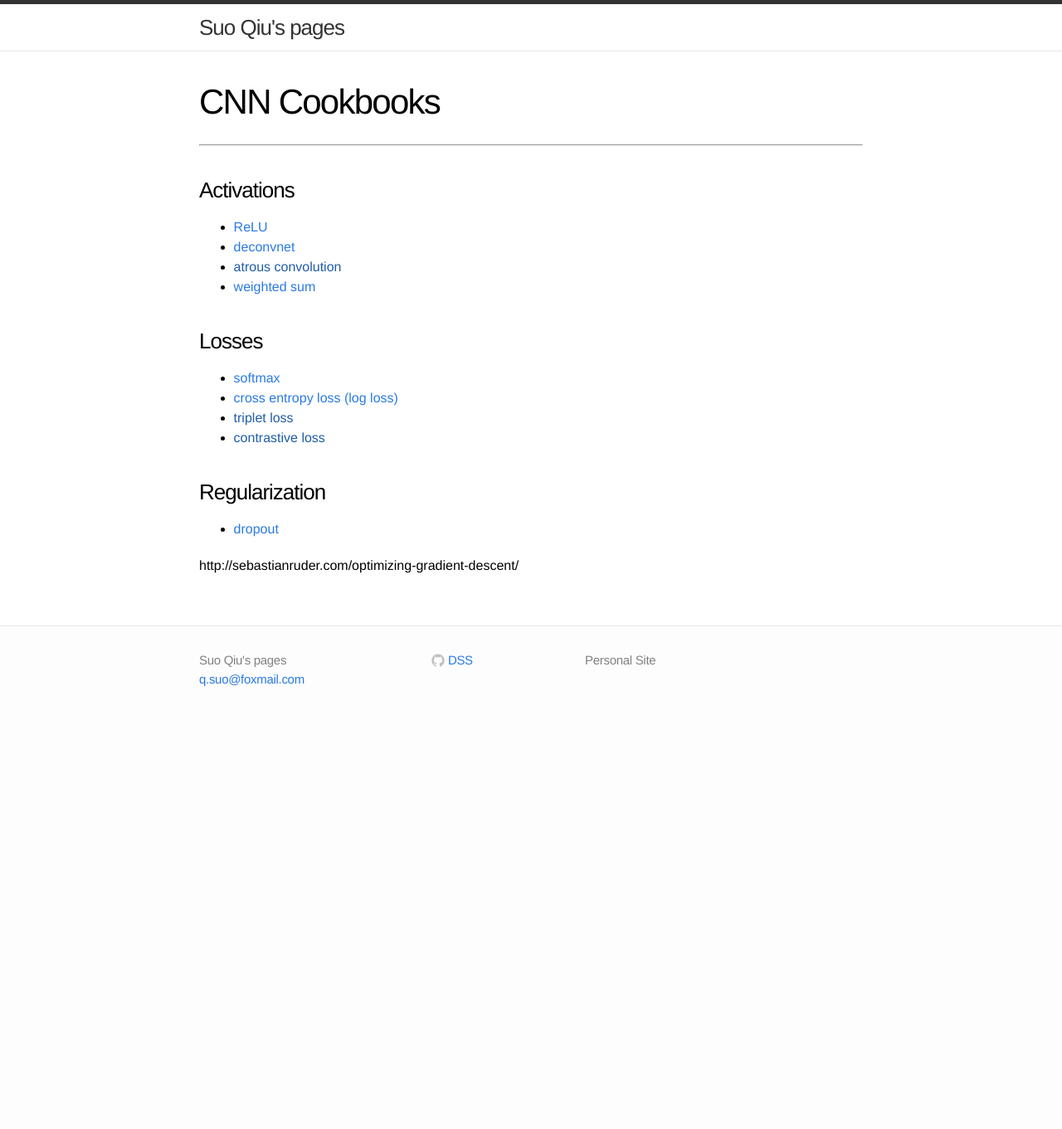
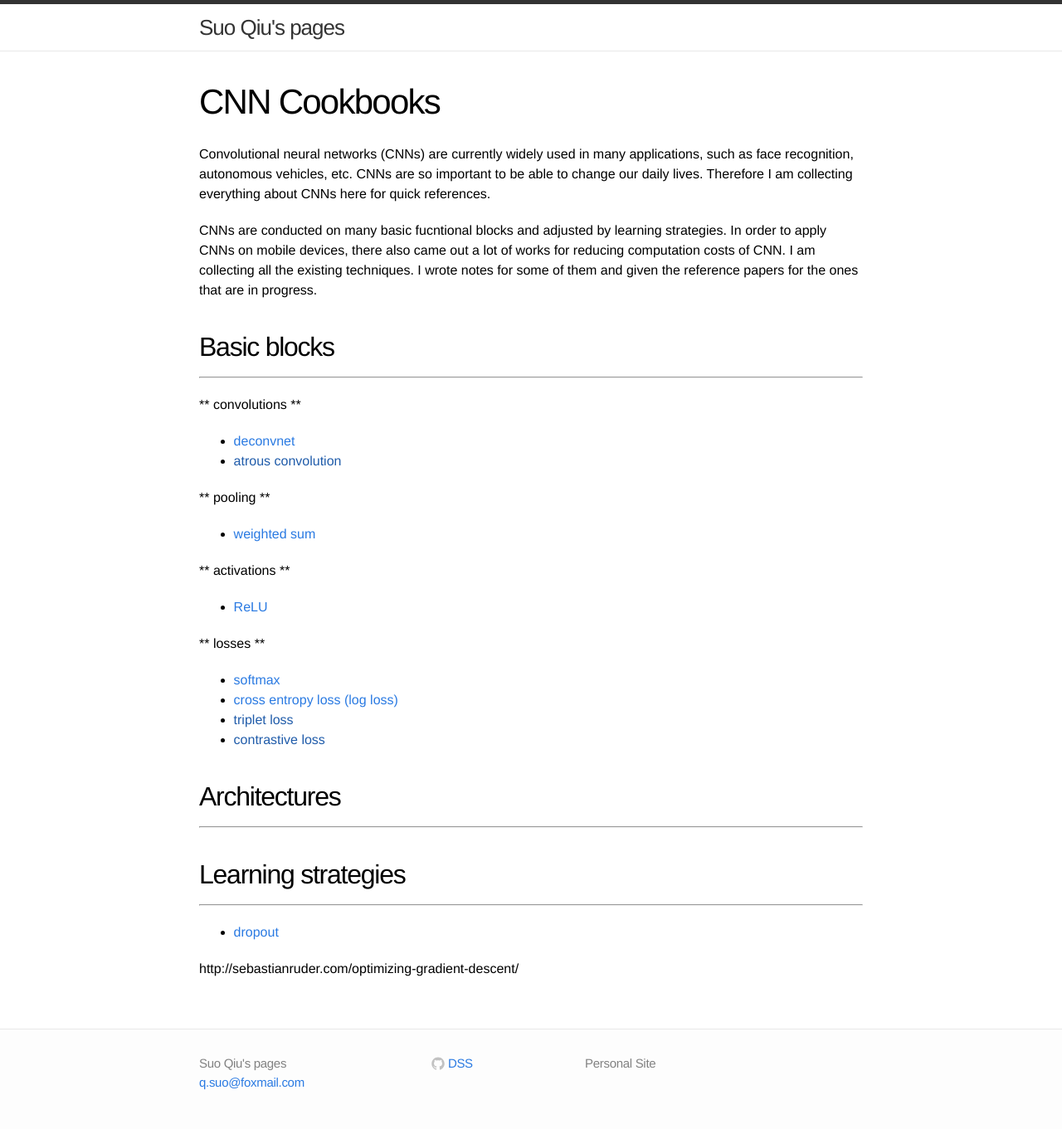
Before and after one commit to kyuusaku/kyuusaku.github.io, a Jekyll site: the page built from cnn_cookbooks/cnn_cookbooks.md, in a window 1280 px wide. Shown: the whole page at 83% size. Built offline with Jekyll 4.4.1, drawn with Linux system fonts in a browser that asks for light colours; before the commit the page ends 900 px from its top, so only the background shows below that.

Commit message:
update cnn_cookbooks

```diff
--- a/cnn_cookbooks/cnn_cookbooks.md
+++ b/cnn_cookbooks/cnn_cookbooks.md
@@ -4,28 +4,42 @@ title: CNN Cookbooks
 permalink: /cnn_cookbooks/
 ---
 
-------
+Convolutional neural networks (CNNs) are currently widely used in many applications, such as face recognition, autonomous vehicles, etc. CNNs are so important to be able to change our daily lives. Therefore I am collecting everything about CNNs here for quick references.
+
+CNNs are conducted on many basic fucntional blocks and adjusted by learning strategies. In order to apply CNNs on mobile devices, there also came out a lot of works for reducing computation costs of CNN. I am collecting all the existing techniques. I wrote notes for some of them and given the reference papers for the ones that are in progress.
 
 
-### Activations
+## Basic blocks
+------
+** convolutions **
+* [deconvnet](/deconvnet/)
+* [atrous convolution]()
+
+** pooling **
+* [weighted sum](/weighted_sum/)
+
+
+** activations **
 * [ReLU](/relu/)
 
 
-
-* [deconvnet](/deconvnet/)
-
-* [atrous convolution]()
-* [weighted sum](/weighted_sum/)
-
-
-### Losses
+** losses **
 * [softmax](/softmax/)
 * [cross entropy loss (log loss)](/cross_entropy/)
 * [triplet loss]()
 * [contrastive loss]()
 
 
-### Regularization
+## Architectures
+-------
+
+
+
+
+
+
+## Learning strategies
+-------
 * [dropout](/dropout/)
 
 
```
